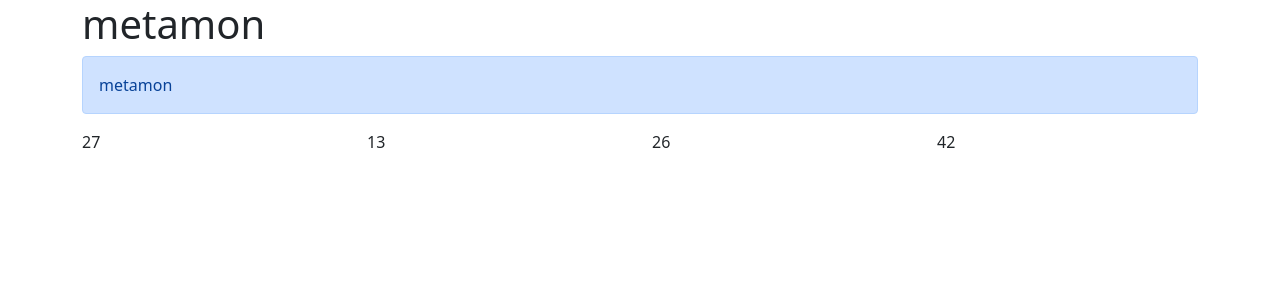
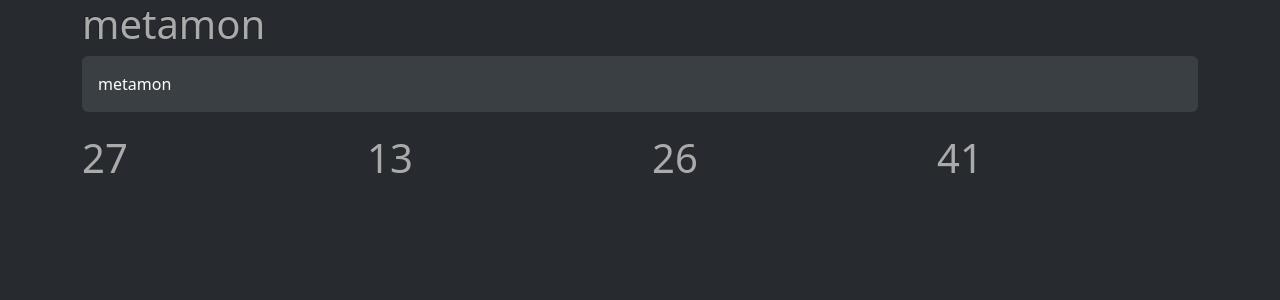
Before and after one commit to sunnz/metamon, a Next.js app: page / in a window 1280 px wide. Shown: the top 300 px of the page. Built offline with nearby package versions, Linux system fonts and the light colour scheme.

Commit message:
feat: dark mode via bootswatch slate theme

```diff
--- a/package.json
+++ b/package.json
@@ -14,7 +14,7 @@
     }
   },
   "dependencies": {
-    "bootstrap": "5.1.3",
+    "bootswatch": "^5.1.3",
     "date-fns": "^2.25.0",
     "next": "12.0.3",
     "react": "17.0.2",
--- a/pages/_app.tsx
+++ b/pages/_app.tsx
@@ -1,5 +1,5 @@
-import "bootstrap/dist/css/bootstrap.min.css";
 import type { AppProps } from "next/app";
+import "bootswatch/dist/slate/bootstrap.min.css";
 
 function MyApp({ Component, pageProps }: AppProps) {
   return <Component {...pageProps} />;
--- a/pages/index.tsx
+++ b/pages/index.tsx
@@ -19,7 +19,7 @@ const Home: NextPage = () => {
     start: now,
     end,
   });
-  setTimeout(() => setNow(new Date()), 1000);
+  setTimeout(() => setNow(new Date()), 990);
 
   return (
     <div>
@@ -33,7 +33,7 @@ const Home: NextPage = () => {
         <Alert variant="primary">metamon</Alert>
       </Container>
 
-      <Container>
+      <Container className="fs-1">
         <Row>
           <Col>{days}</Col>
           <Col>{hours}</Col>
```
Also changed, not shown: 1 other file (tests, documents, lock files or other folders).
